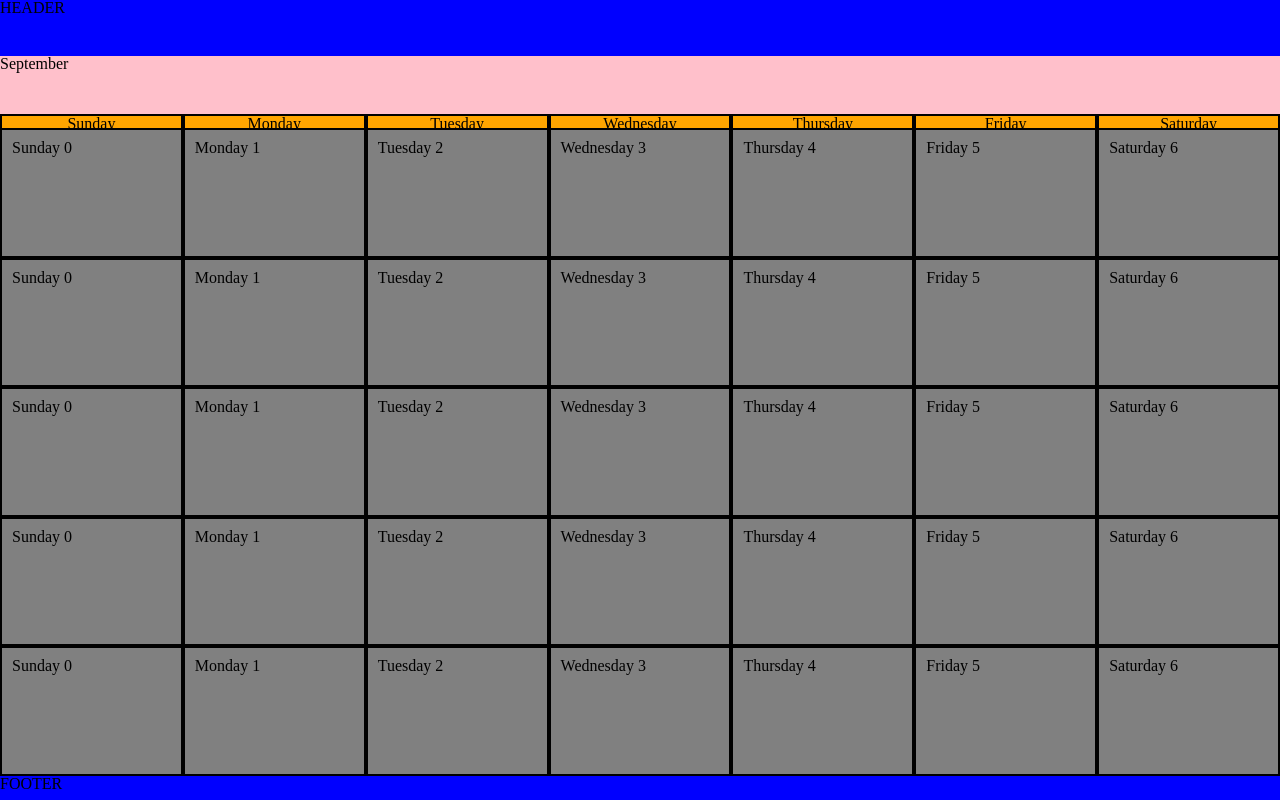
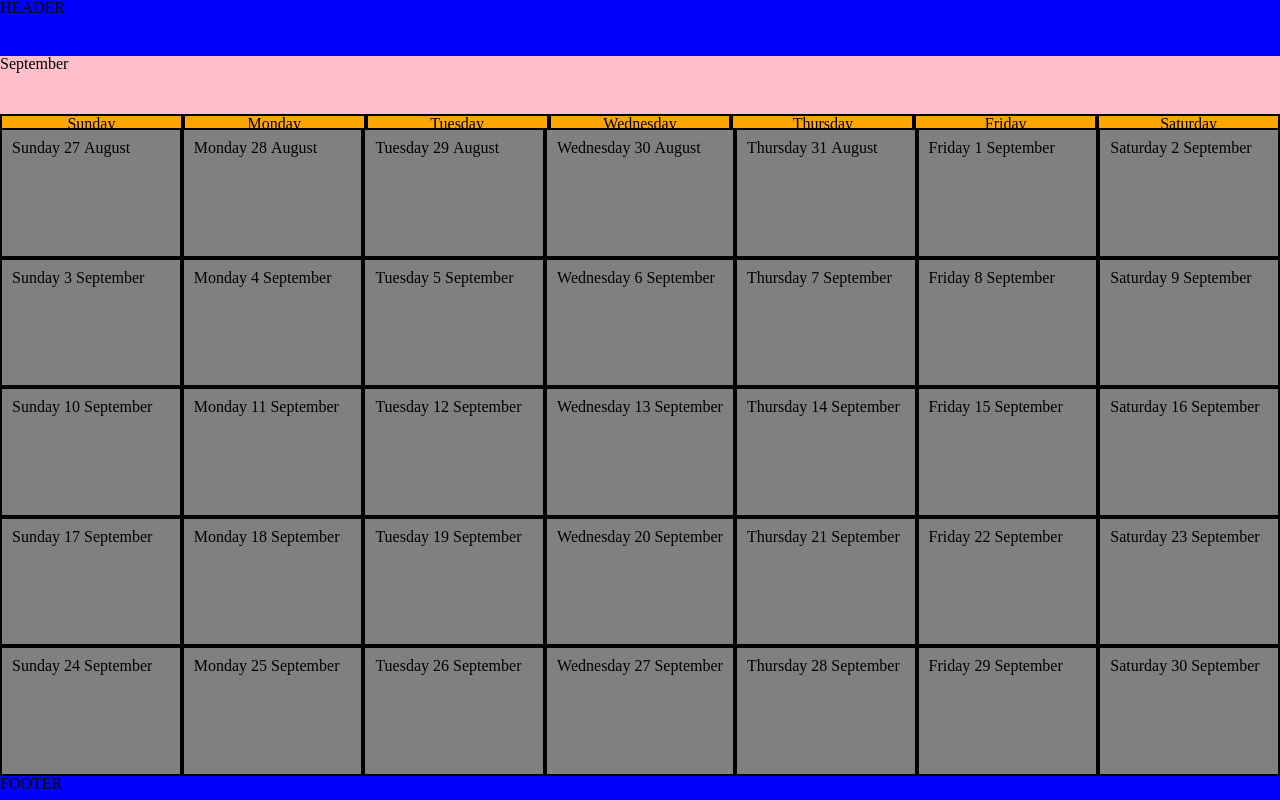
Before and after one commit to AlexandrosFytilis/calendar_app, a React (Create React App) app in the folder client/: page / in a window 1280 px wide. Built offline with nearby package versions, Linux system fonts and the light colour scheme.

Commit message:
Display proper dates in Days Component

```diff
--- a/client/src/Components/Content.js
+++ b/client/src/Components/Content.js
@@ -16,8 +16,8 @@ const days = ["Sunday", "Monday", "Tuesday", "Wednesday", "Thursday", "Friday",
 
     return (
         <Wrapper>
-            <Months day={day} month={month} year={year} months={months} days={days} MONTHS={MONTHS}/>
-            <Days day={day} month={month} year={year} months={months} days={days} MONTHS={MONTHS}/>
+            <Months date={date} day={day} month={month} year={year} months={months} days={days} MONTHS={MONTHS}/>
+            <Days date={date} day={day} month={month} year={year} months={months} days={days} MONTHS={MONTHS}/>
         </Wrapper>
     );
   };
--- a/client/src/Components/Days.js
+++ b/client/src/Components/Days.js
@@ -1,18 +1,62 @@
-import React from "react";
+import React, { useState } from "react";
 import styled from "styled-components";
 
-const weeks = [1, 2, 3, 4, 5]
+const weeks = [0, 1, 2, 3, 4];
 
-export const Days = ({ day, month, year, months, days, MONTHS}) => {
+export const Days = ({ date, day, month, year, months, days, MONTHS }) => {
+    let firstDayOfMonth = new Date(year, month - 1, 1).toString().substring(0, 3);
+    let difference = 0;
+
+    days.forEach((weekDay, index) => {
+        if (weekDay.substring(0, 3) === firstDayOfMonth) {
+            firstDayOfMonth = weekDay;
+            difference = index - 1;
+        }
+    });
+
+    let dates = 0;
+    let monthStarted = false;
+    let monthEndend = false;
+    let nextMonthStarted = false;
+    let previousMonth = MONTHS[months[month - 2]];
+    let currentMonth = MONTHS[months[month - 1]];
+    let CURRENTMONTH = months[month - 1];
+
     return (
         <Wrapper>
-            {
-                weeks.map(() =>
-                        days.map((day, index) => {
-                        return <Day>{`${day }`}&nbsp;{`${index}`}</Day>
-                    })
-                )
+            {weeks.map((week) => {
+                return days.map((day) => {
+                    if (monthStarted === true) {
+                        dates++;
+                    } else {
+                        dates = previousMonth - difference
+                        difference--
+                        CURRENTMONTH = months[month - 2];
                     }
+
+                    if (monthEndend === true && nextMonthStarted === false) {
+                        dates = 1
+                        nextMonthStarted = true
+                        CURRENTMONTH = months[month];
+                    }
+
+                    if (week === 0 && day === firstDayOfMonth && monthStarted === false) {
+                        dates = 1;
+                        monthStarted = true;
+                        CURRENTMONTH = months[month - 1];
+                    }
+
+                    if (dates === currentMonth && monthStarted === true) {
+                        monthEndend = true
+                    }
+
+                    return (
+                        <Day>
+                            {`${day}`}&nbsp;{`${dates}`}&nbsp;{CURRENTMONTH}
+                        </Day>
+                    );
+                });
+            })}
         </Wrapper>
     );
 };
@@ -37,22 +81,4 @@ const Day = styled.div`
   background: gray;
 
   border: solid 2px black;
-`
-
-/*const numbers = [0, 1, 2, 3, 4, 5, 6, 7, 8, 9, 10, 11, 12, 13, 14, 15, 16, 17, 18, 19, 20, 21, 22, 23, 24, 25, 26, 27, 28, 29, 30, 31, 32, 33, 34]
-
-export const Days = ({ day, month, year, months, days, MONTHS}) => {
-    return (
-        <Wrapper>
-            {
-                numbers.map((day) => {
-                    let weekDay = 0
-                    if (day === 0) {
-                        weekDay = "Sunday"
-                    }
-                    return <Day>{`${day}`}&nbsp;{`${weekDay}`}</Day>
-                })
-            }
-        </Wrapper>
-    );
-  };*/
+`;
```
Lines whose indentation alone changed are shown as unchanged.
